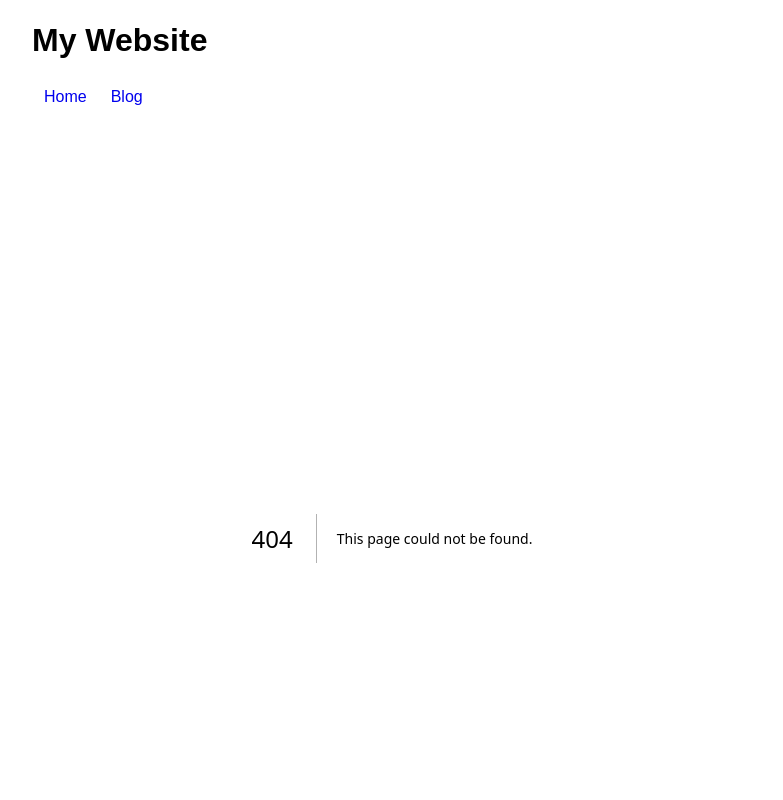
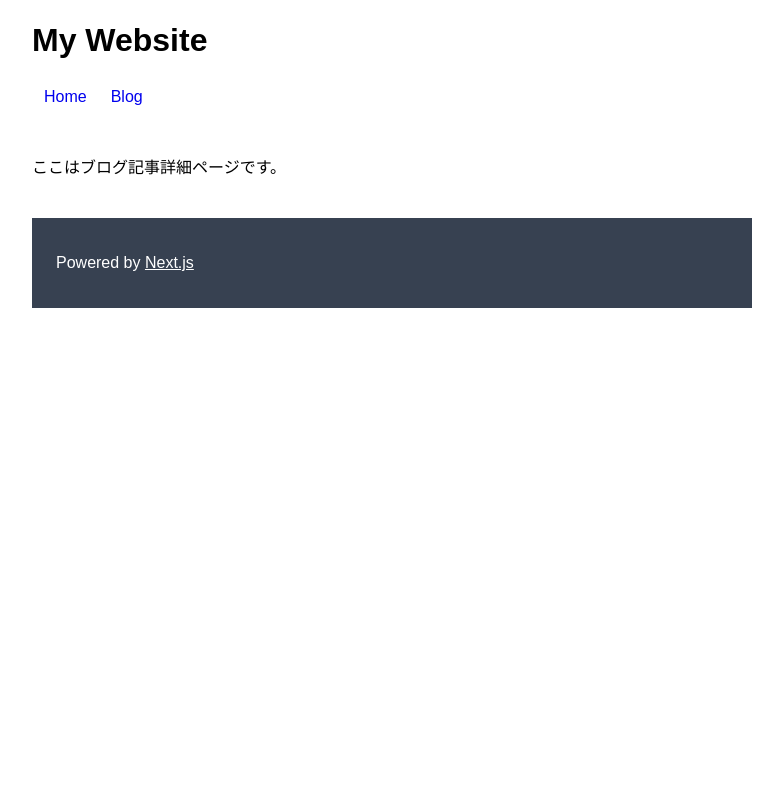
Before and after one commit to GakutoOkawara/nextjs-website-example, a Next.js app: page /blog/1 in a window 1280 px wide. Before the commit this address had no page. Shown: the top 800 px of the page, without its empty margins (248-1031 px from the left). Built offline with nearby package versions, Linux system fonts and the light colour scheme.

Commit message:
fix [slug].js

```diff
--- /dev/null
+++ b/pages/blog/[slug].js
@@ -0,0 +1,31 @@
+import fs from "fs"
+
+const BlogPage = () => {
+  return <p>ここはブログ記事詳細ページです。</p>
+}
+
+export const getStaticPaths = () => {
+  const fileNames = fs.readdirSync("data")
+  const paths = fileNames.map(fileName => {
+    return {
+      params: {
+        slug: fileName.replace(/\.md$/, "")
+      }
+    }
+  })
+
+  console.log(paths)
+
+  return {
+    paths,
+    fallback: false
+  }
+}
+
+export const getStaticProps = () => {
+  return {
+    props: {}
+  }
+}
+
+export default BlogPage
```
